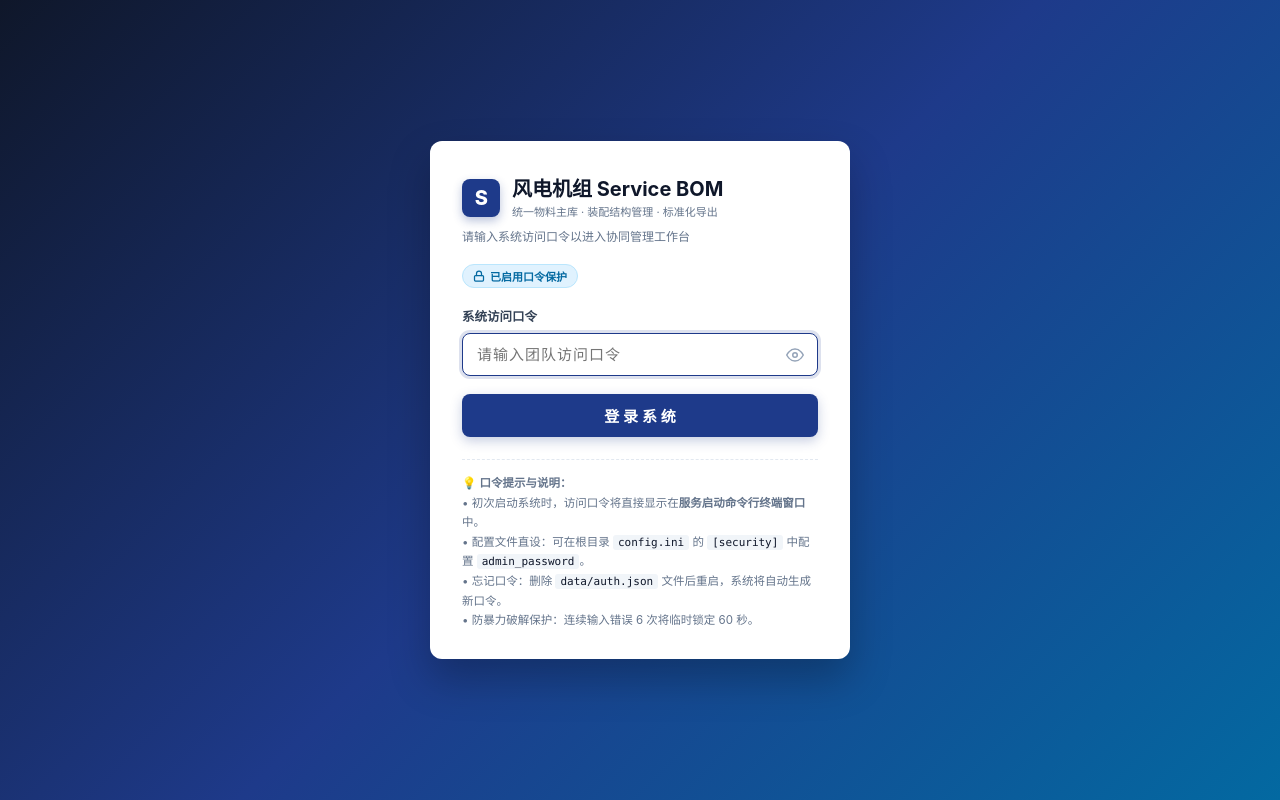
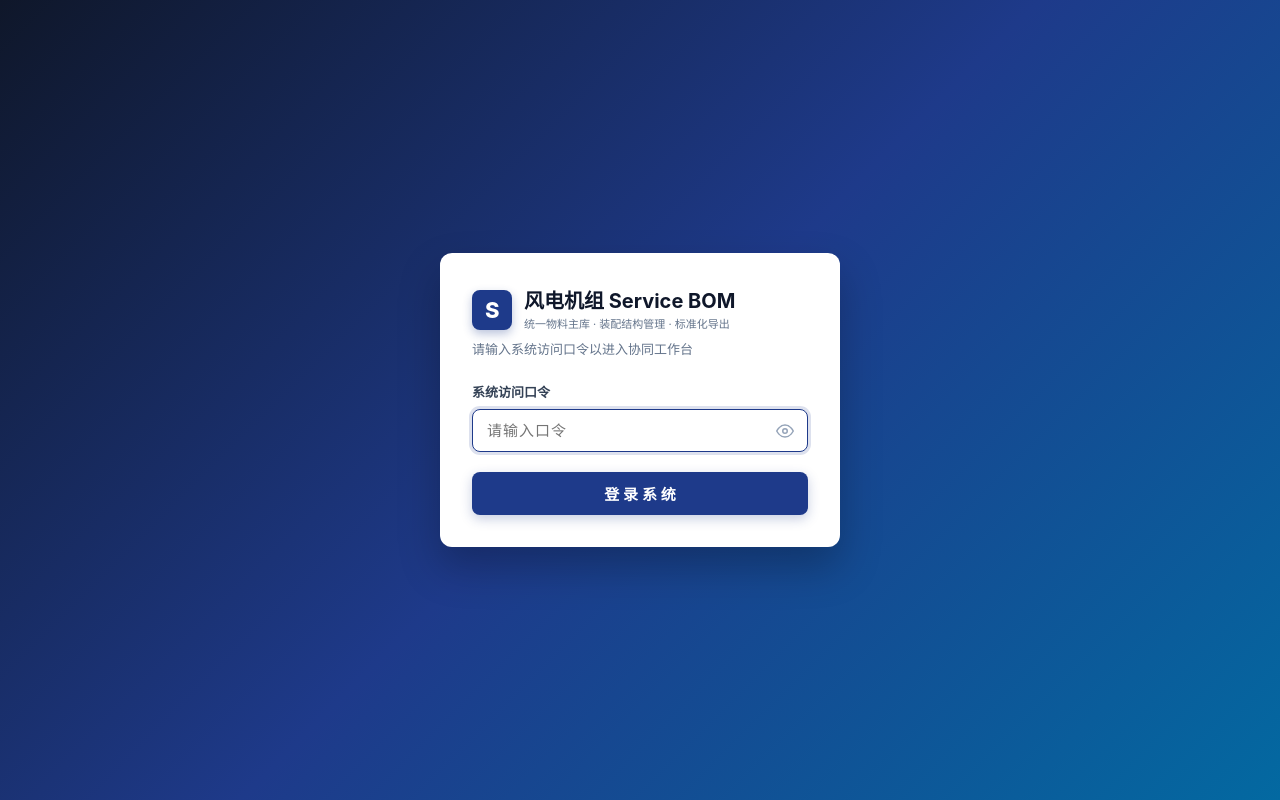
Before and after one commit to chdliulong-svg/SBOM, a Flask app: page /login in a window 1280 px wide. Run offline with Flask 3, Linux system fonts and the light colour scheme.

Commit message:
refactor(auth): simplify login UI and fix access password to 102345678

```diff
--- a/config.ini
+++ b/config.ini
@@ -58,6 +58,5 @@ remote_backup_dir =
 # - auto : 局域网访问需口令，本机 (127.0.0.1) 访问免登录
 auth_mode = on
 
-# 自定义访问口令（留空则首次启动由系统在终端自动生成随机口令并保存在 data/auth.json）
-# 例如: ServiceBOM2026 或 123456
-admin_password =
+# 访问口令（固定为 102345678）
+admin_password = 102345678
--- a/services/config.py
+++ b/services/config.py
@@ -79,9 +79,8 @@ remote_backup_dir =
 # - auto : 局域网访问需口令，本机 (127.0.0.1) 访问免登录
 auth_mode = on
 
-# 自定义访问口令（留空则首次启动由系统在终端自动生成随机口令并保存在 data/auth.json）
-# 例如: ServiceBOM2026
-admin_password =
+# 访问口令（固定为 102345678）
+admin_password = 102345678
 """
 
 
@@ -153,7 +152,7 @@ class Config:
         if raw_mode not in ('on', 'off', 'auto'):
             raw_mode = 'on'
         self.auth_mode = raw_mode
-        self.admin_password = self._get_str('security', 'admin_password', '')
+        self.admin_password = self._get_str('security', 'admin_password', '102345678')
 
         # --- [storage] ---
         self.upload_max_mb = self._get_int('storage', 'upload_max_mb', 200, 1, 4096)
--- a/templates/login.html
+++ b/templates/login.html
@@ -19,13 +19,12 @@
         }
         .login-card {
             width: 100%;
-            max-width: 420px;
+            max-width: 400px;
             background: #ffffff;
             border-radius: 12px;
             box-shadow: 0 20px 40px rgba(0, 0, 0, 0.25);
-            padding: 36px 32px 28px;
+            padding: 36px 32px 32px;
             box-sizing: border-box;
-            position: relative;
         }
         .logo-box {
             display: flex;
@@ -34,8 +33,8 @@
             margin-bottom: 8px;
         }
         .logo-icon {
-            width: 38px;
-            height: 38px;
+            width: 40px;
+            height: 40px;
             background: #1e3a8a;
             color: #ffffff;
             border-radius: 8px;
@@ -43,7 +42,7 @@
             align-items: center;
             justify-content: center;
             font-weight: 800;
-            font-size: 20px;
+            font-size: 22px;
             letter-spacing: -0.5px;
             box-shadow: 0 4px 10px rgba(30, 58, 138, 0.3);
         }
@@ -54,25 +53,12 @@
             line-height: 1.2;
         }
         .login-sub {
-            font-size: 12px;
+            font-size: 13px;
             color: #64748b;
-            margin-bottom: 20px;
-        }
-        .badge-guard {
-            display: inline-flex;
-            align-items: center;
-            gap: 5px;
-            margin-bottom: 18px;
-            padding: 3px 10px;
-            font-size: 11px;
-            font-weight: 600;
-            color: #0369a1;
-            background: #e0f2fe;
-            border: 1px solid #bae6fd;
-            border-radius: 12px;
+            margin-bottom: 24px;
         }
         .form-label {
-            font-size: 12.5px;
+            font-size: 13px;
             font-weight: 600;
             color: #334155;
             margin-bottom: 8px;
@@ -115,7 +101,7 @@
         }
         .login-btn {
             width: 100%;
-            margin-top: 18px;
+            margin-top: 20px;
             padding: 11px;
             font-size: 15px;
             font-weight: 600;
@@ -142,29 +128,13 @@
         .login-error {
             display: none;
             margin-top: 14px;
-            padding: 9px 12px;
-            font-size: 12.5px;
+            padding: 10px 12px;
+            font-size: 13px;
             color: #b91c1c;
             background: #fef2f2;
             border: 1px solid #fecaca;
             border-radius: 6px;
             line-height: 1.4;
-        }
-        .login-hint {
-            margin-top: 22px;
-            padding-top: 14px;
-            border-top: 1px dashed #e2e8f0;
-            font-size: 11.5px;
-            line-height: 1.7;
-            color: #64748b;
-        }
-        .login-hint code {
-            background: #f1f5f9;
-            padding: 1px 5px;
-            border-radius: 3px;
-            font-size: 11px;
-            color: #0f172a;
-            font-family: Consolas, Monaco, monospace;
         }
     </style>
 </head>
@@ -177,20 +147,12 @@
                 <div style="font-size: 11px; color: #64748b; margin-top: 2px;">统一物料主库 · 装配结构管理 · 标准化导出</div>
             </div>
         </div>
-        <div class="login-sub">请输入系统访问口令以进入协同管理工作台</div>
-
-        <div class="badge-guard">
-            <svg width="12" height="12" viewBox="0 0 24 24" fill="none" stroke="currentColor" stroke-width="2.5" stroke-linecap="round" stroke-linejoin="round">
-                <rect x="3" y="11" width="18" height="11" rx="2" ry="2"></rect>
-                <path d="M7 11V7a5 5 0 0 1 10 0v4"></path>
-            </svg>
-            <span>{{ auth_mode_label }}</span>
-        </div>
+        <div class="login-sub">请输入系统访问口令以进入协同工作台</div>
 
         <form id="loginForm" autocomplete="off">
             <label class="form-label" for="passwordInput">系统访问口令</label>
             <div class="input-wrap">
-                <input type="password" id="passwordInput" class="login-input" placeholder="请输入团队访问口令" autofocus>
+                <input type="password" id="passwordInput" class="login-input" placeholder="请输入口令" autofocus>
                 <button type="button" class="btn-toggle-eye" id="btnToggleEye" title="显示/隐藏口令">
                     <svg id="eyeIcon" width="18" height="18" viewBox="0 0 24 24" fill="none" stroke="currentColor" stroke-width="2" stroke-linecap="round" stroke-linejoin="round">
                         <path d="M1 12s4-8 11-8 11 8 11 8-4 8-11 8-11-8-11-8z"></path>
@@ -202,14 +164,6 @@
         </form>
 
         <div class="login-error" id="loginError"></div>
-
-        <div class="login-hint">
-            💡 <b>口令提示与说明：</b><br>
-            • 初次启动系统时，访问口令将直接显示在<b>服务启动命令行终端窗口</b>中。<br>
-            • 配置文件直设：可在根目录 <code>config.ini</code> 的 <code>[security]</code> 中配置 <code>admin_password</code>。<br>
-            • 忘记口令：删除 <code>data/auth.json</code> 文件后重启，系统将自动生成新口令。<br>
-            • 防暴力破解保护：连续输入错误 6 次将临时锁定 60 秒。
-        </div>
     </div>
 
     <script>
@@ -261,7 +215,7 @@
                 }
                 showError(data.error || `登录失败 (HTTP ${res.status})`);
             } catch (err) {
-                showError('网络连接异常，请检查服务是否正常启动');
+                showError('网络连接异常，请检查服务是否正常运行');
             } finally {
                 const btn = document.getElementById('loginBtn');
                 btn.disabled = false;
```
